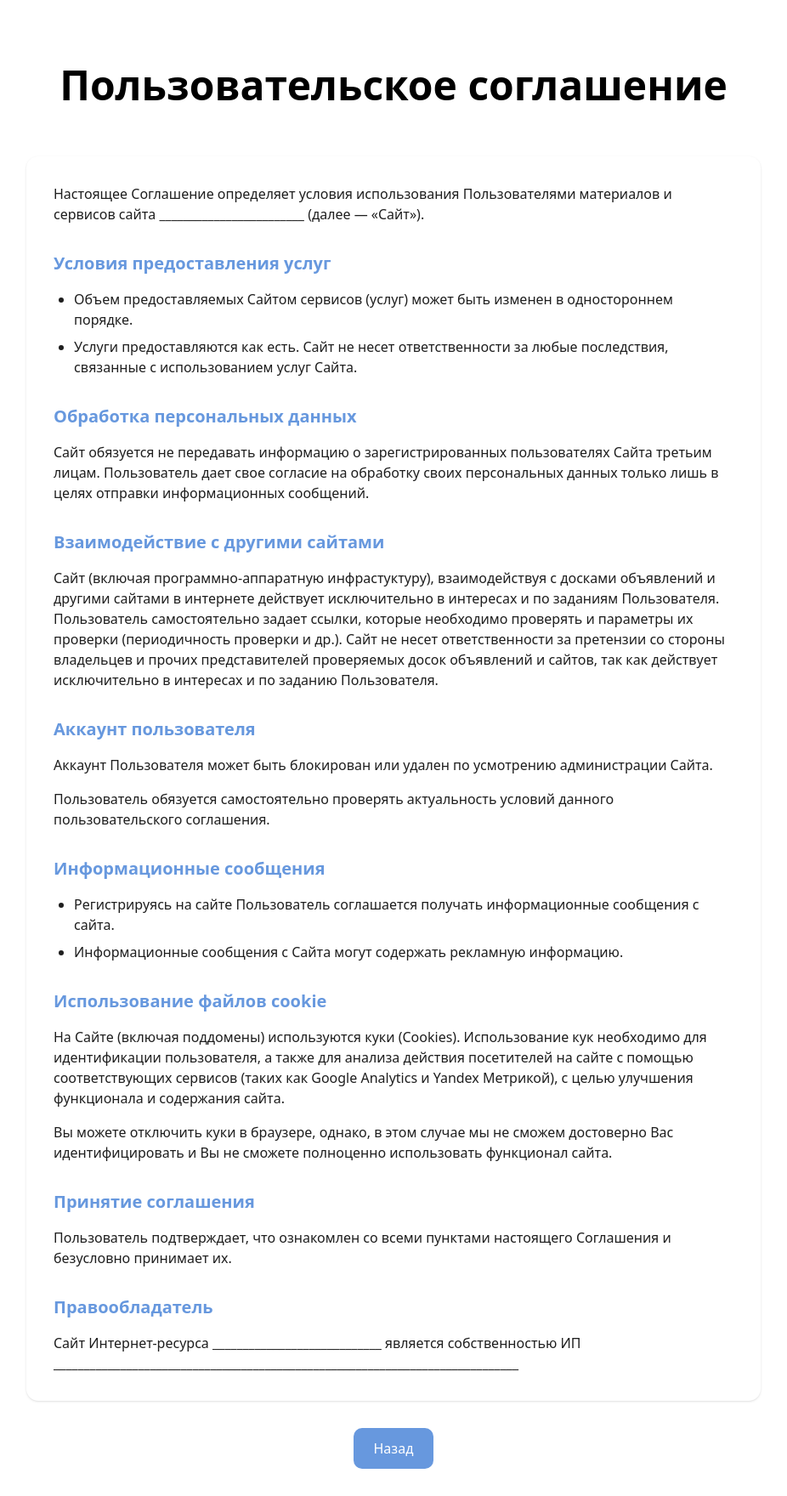
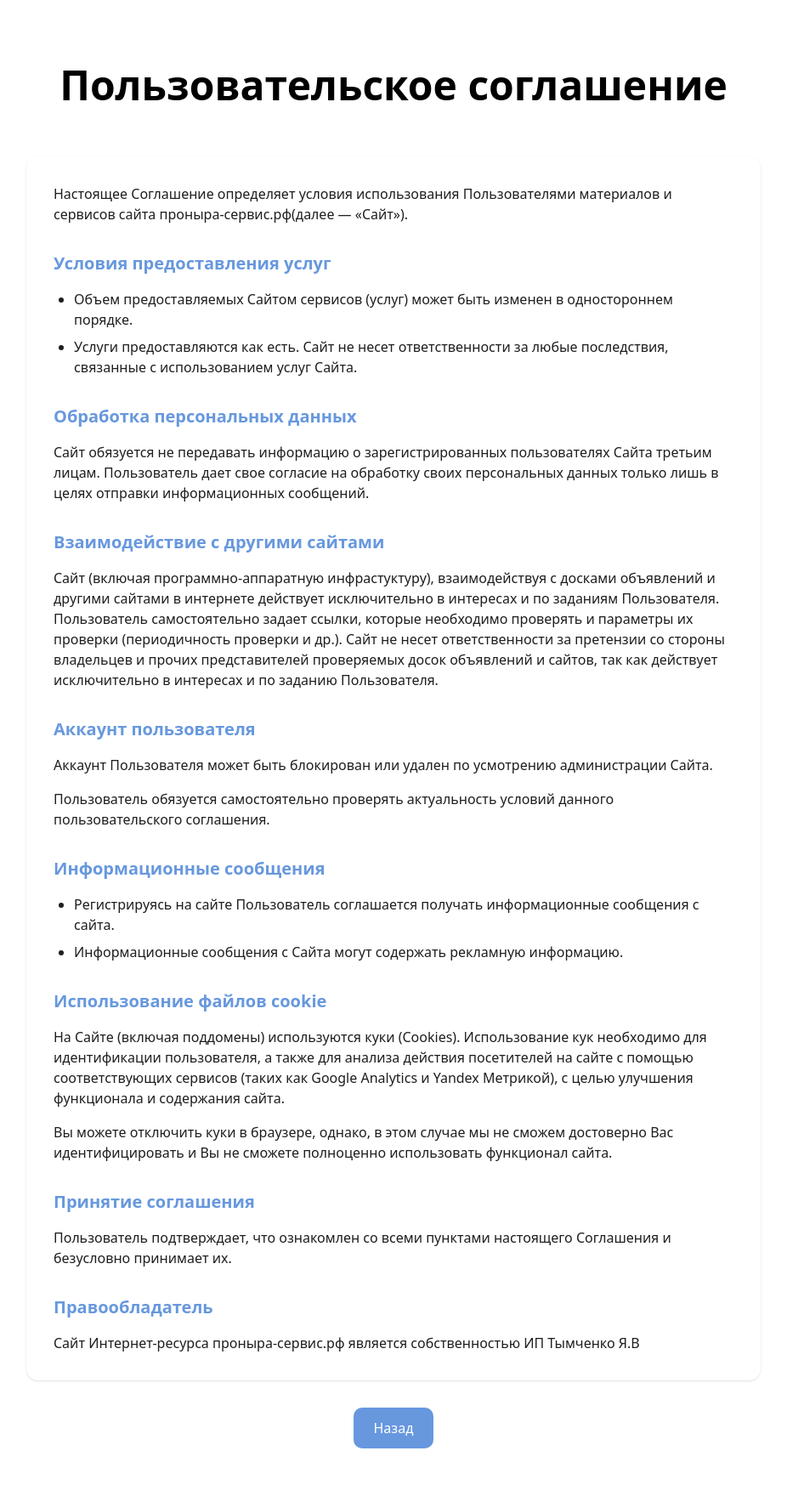
Before and after one commit to Spark-Studio-Co/pronira, a React (Vite) app: page /user-agreement in a window 1280 px wide. Shown: the whole page at 85% size, without its empty margins (177-1103 px from the left). After the commit the page ends 1736 px from the top, so only its background shows below. Built offline with nearby package versions, Linux system fonts and the light colour scheme.

Commit message:
feat: add user agreement

```diff
--- a/src/pages/user-agreement-page/user-agreement-page.tsx
+++ b/src/pages/user-agreement-page/user-agreement-page.tsx
@@ -9,8 +9,8 @@ export const UserAgreementPage = () => {
           <section className="mb-8">
             <p className="text-dark mb-4">
               Настоящее Соглашение определяет условия использования
-              Пользователями материалов и сервисов сайта
-              ________________________ (далее — «Сайт»).
+              Пользователями материалов и сервисов сайта проныра-сервис.рф(далее
+              — «Сайт»).
             </p>
           </section>
           <section className="mb-8">
@@ -113,9 +113,8 @@ export const UserAgreementPage = () => {
               Правообладатель
             </h2>
             <p className="text-dark">
-              Сайт Интернет-ресурса ____________________________ является
-              собственностью ИП
-              _____________________________________________________________________________
+              Сайт Интернет-ресурса проныра-сервис.рф является собственностью ИП
+              Тымченко Я.В
             </p>
           </section>
         </div>
```
